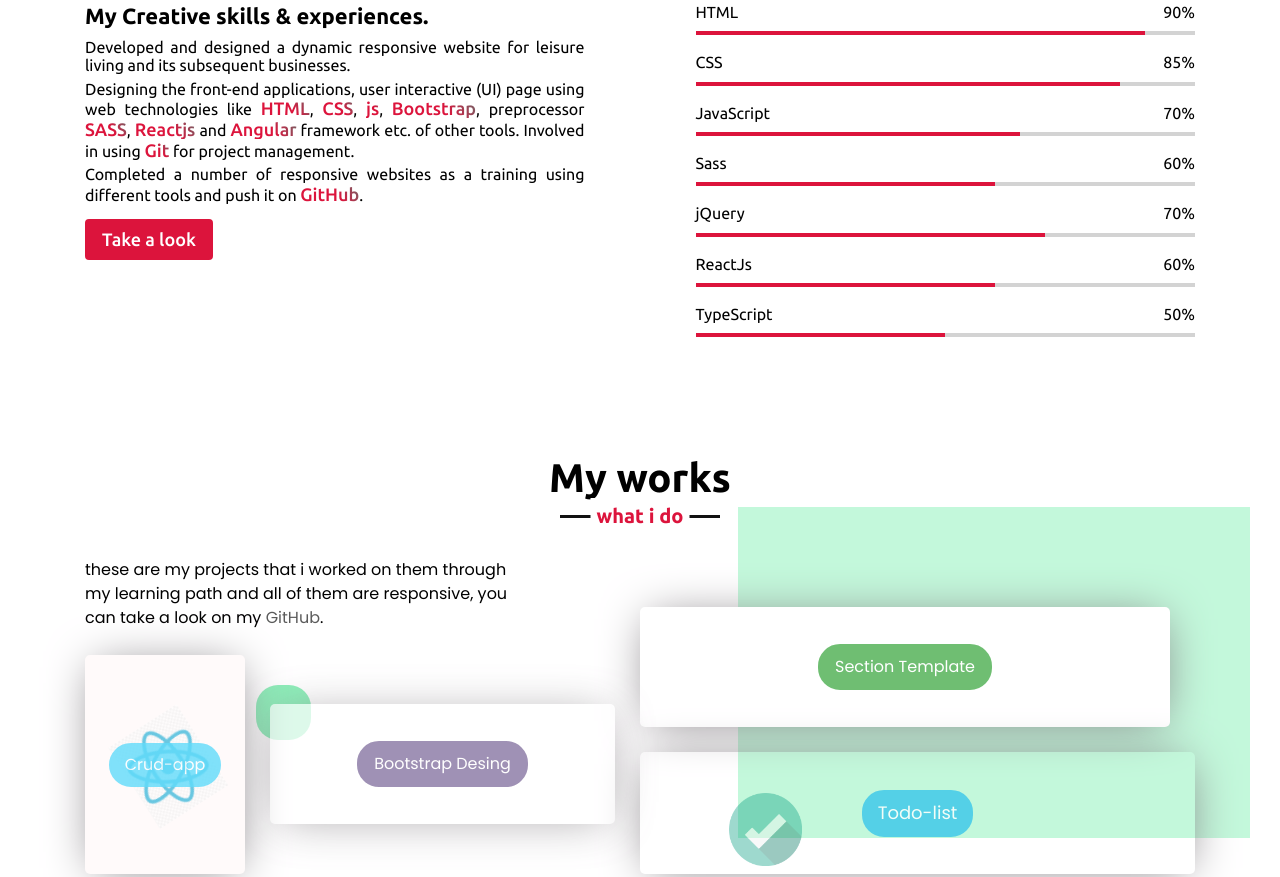
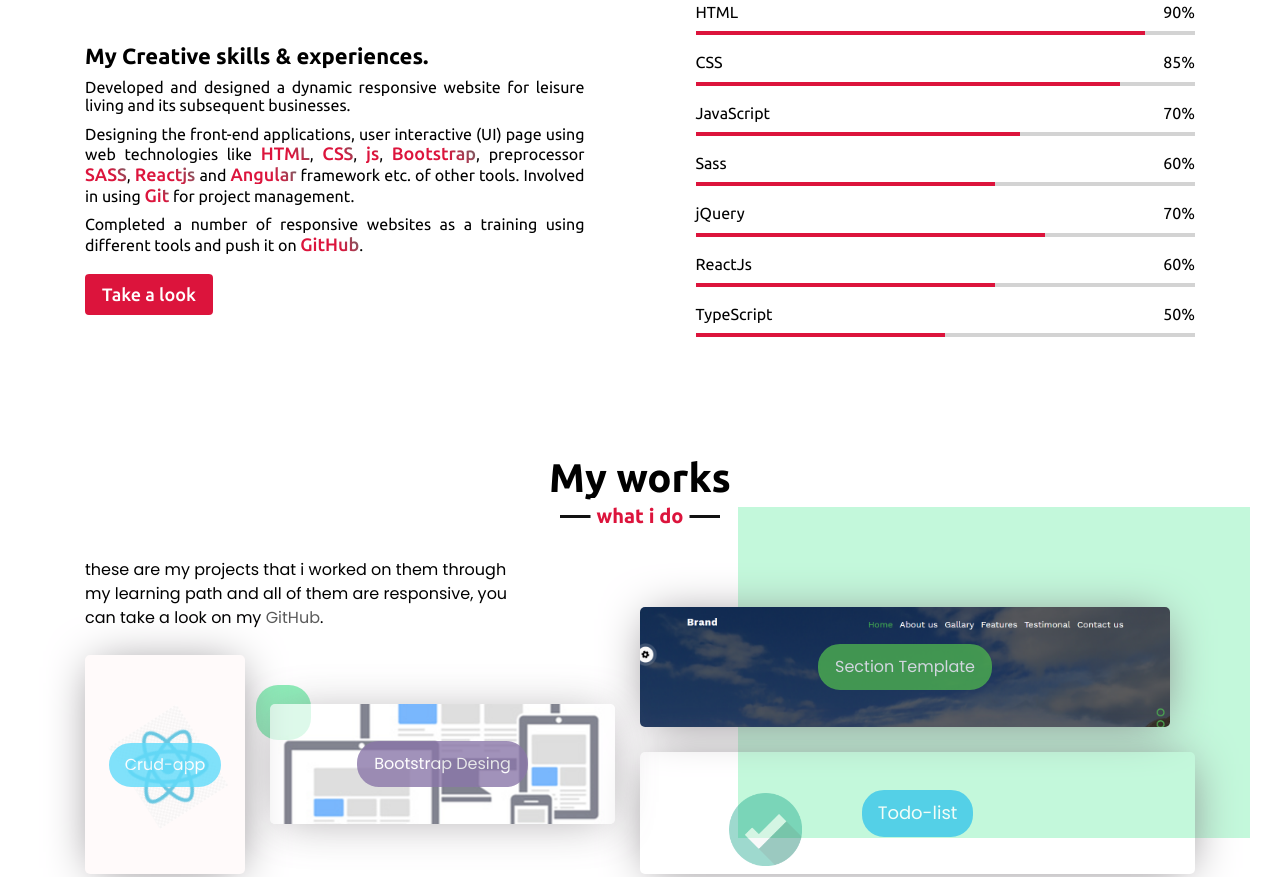
Before and after one commit to Ahmed-Elkassas/Portfolio_Design, a plain HTML site: page index.html in a window 1280 px wide. Shown: the part 2012-2889 px from the top of the page. Drawn offline with nearby package versions, Linux system fonts and the light colour scheme.

Commit message:
add images to work section

```diff
--- a/css/style.css
+++ b/css/style.css
@@ -569,9 +569,10 @@ section {
 }
 .skills .skills-content .left {
   text-align: justify;
+  margin: 40px 0;
 }
 .skills .skills-content .left ul li {
-  margin-bottom: 5px;
+  margin-bottom: 10px;
 }
 .skills .left ul li span {
   font-weight: 500;
@@ -776,19 +777,22 @@ section {
   grid-column: 2 / 4;
   grid-row: 4 / 7;
   opacity: 0.7;
-  background-color: #fff;
+  background: url(../images/responsive.png) no-repeat center;
+  background-size: auto;
 }
 .works .works-content .one a {
-  border: 2px solid #563d7c;
-  background-color: #563d7c;
+  border: 2px solid #5a3e85;
+  background-color: #5a3e85;
 }
 .works .works-content .one a:hover {
-  color: #563d7c;
+  color: rgb(40, 5, 63);
+  font-weight: 450;
 }
 .works .works-content .two {
   grid-column: 4 / 7;
   grid-row: 2 / 5;
-  background-color: #fff;
+  background: url(../images/template-section.png) no-repeat top right;
+  background-size: cover;
 }
 .works .works-content .two a {
   border: 2px solid #4caf50;
```
Also changed, not shown: images/responsive.png (added), images/template-section.png (added).
